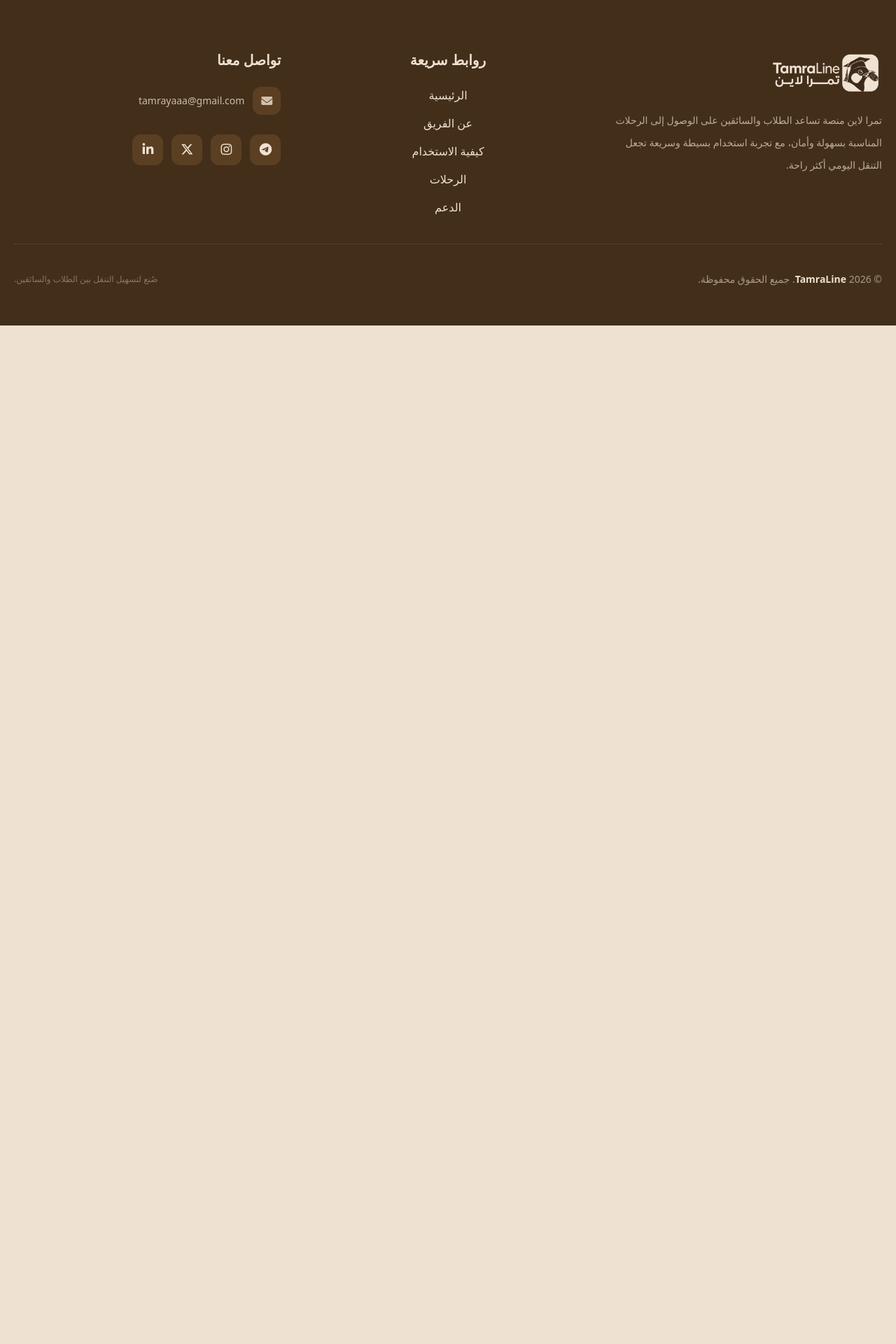
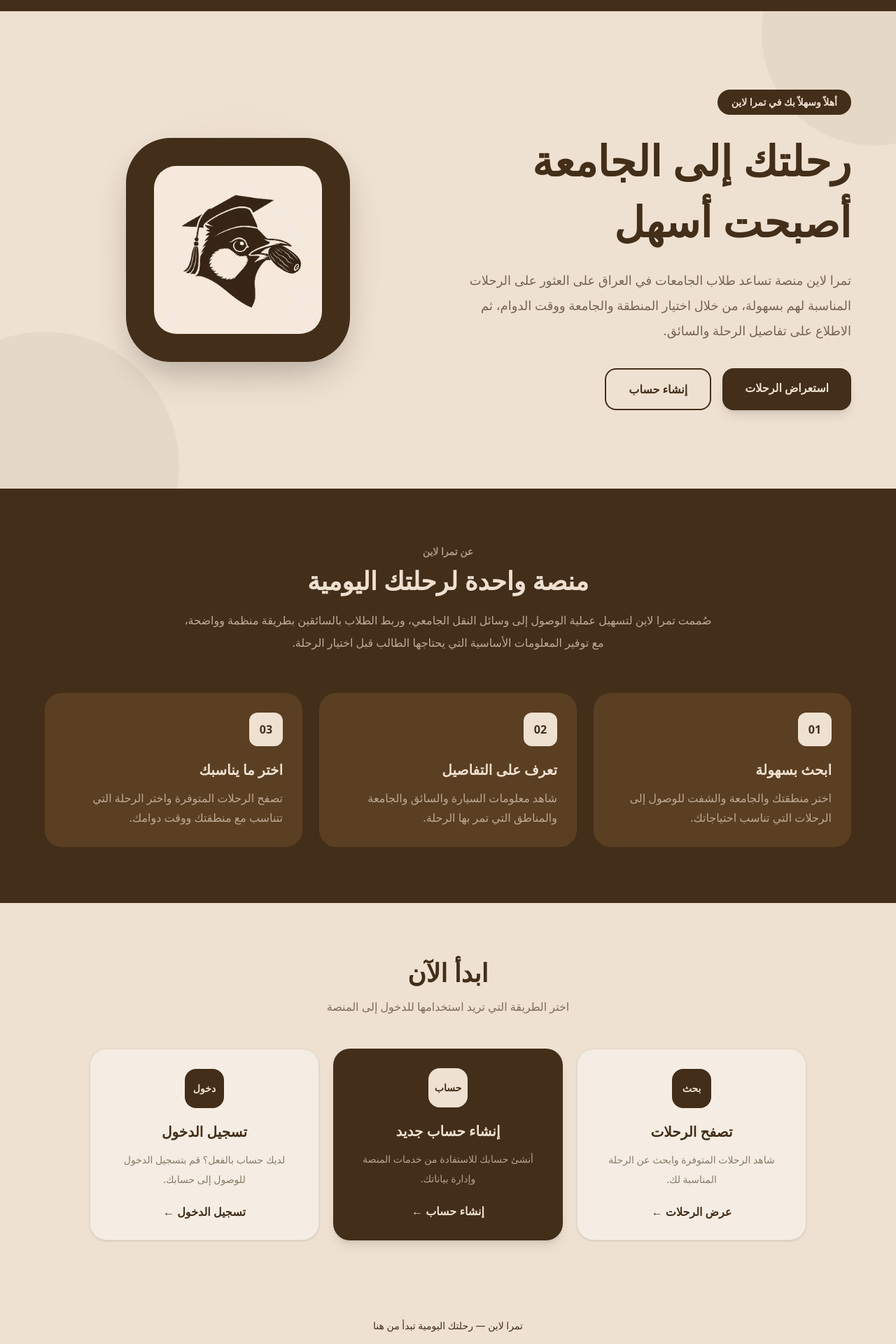
Before and after one commit to l797l/Drbk, a Next.js app: page / in a window 1280 px wide. Shown: the part 80-2000 px from the top of the page at 70% size. Before the commit the page ends 800 px from the top, so only its background shows below. Built offline with nearby package versions, Linux system fonts and the light colour scheme.

Commit message:
create page Home

```diff
--- a/src/app/page.tsx
+++ b/src/app/page.tsx
@@ -1,10 +1,313 @@
-import Card from "../components/card/card";
+
+import Image from "next/image";
+import Link from "next/link";
+
 export default function Home() {
+  return (
+    <main
+      dir="rtl"
+      className="min-h-screen bg-[#EFE1D1] text-[#432E1A]"
+    >
+
+      {/* ================= Hero ================= */}
+      <section className="relative overflow-hidden px-5 py-20 sm:py-28">
+
+        {/* Background decoration */}
+        <div className="absolute -right-32 -top-32 h-80 w-80 rounded-full bg-[#432E1A]/5" />
+        <div className="absolute -bottom-40 -left-32 h-96 w-96 rounded-full bg-[#432E1A]/5" />
+
+        <div className="relative mx-auto max-w-6xl">
+
+          <div className="grid items-center gap-12 md:grid-cols-2">
+
+            {/* Text */}
+            <div className="text-center md:text-right">
+
+              <div className="mb-7">
+
+                <span className="inline-block rounded-full bg-[#432E1A] px-5 py-2 text-sm font-semibold text-[#EFE1D1]">
+                  أهلاً وسهلاً بك في تمرا لاين
+                </span>
+
+              </div>
+
+              <h1 className="text-4xl font-extrabold leading-tight sm:text-5xl lg:text-6xl">
+
+                رحلتك إلى الجامعة
+                <span className="mt-3 block">
+                  أصبحت أسهل
+                </span>
+
+              </h1>
+
+              <p className="mt-7 max-w-xl text-lg leading-9 text-[#432E1A]/70">
+
+                تمرا لاين منصة تساعد طلاب الجامعات في العراق
+                على العثور على الرحلات المناسبة لهم بسهولة،
+                من خلال اختيار المنطقة والجامعة ووقت الدوام،
+                ثم الاطلاع على تفاصيل الرحلة والسائق.
+
+              </p>
 
 
-  return (
-   <>
-   <Card/>
-   </>
+              {/* Main buttons */}
+              <div className="mt-9 flex flex-col gap-4 sm:flex-row md:justify-start">
+
+                <Link
+                  href="/Posts"
+                  className="rounded-2xl bg-[#432E1A] px-8 py-4 text-center font-bold text-[#EFE1D1] shadow-lg transition hover:-translate-y-1 hover:shadow-xl"
+                >
+                  استعراض الرحلات
+                </Link>
+
+                <Link
+                  href="/register"
+                  className="rounded-2xl border-2 border-[#432E1A] px-8 py-4 text-center font-bold transition hover:bg-[#432E1A] hover:text-[#EFE1D1]"
+                >
+                  إنشاء حساب
+                </Link>
+
+              </div>
+
+            </div>
+
+
+            {/* Logo */}
+            <div className="flex justify-center">
+
+              <div className="relative">
+
+                {/* Glow */}
+                <div className="absolute inset-0 scale-75 rounded-full bg-[#432E1A]/10 blur-3xl" />
+
+                <div className="relative flex h-72 w-72 items-center justify-center rounded-[4rem] bg-[#432E1A] p-10 shadow-2xl sm:h-80 sm:w-80">
+
+                  <Image
+                    src="/headerLogo.png"
+                    alt="تمرا لاين"
+                    width={260}
+                    height={260}
+                    className="h-auto w-full object-contain rounded-4xl"
+                    priority
+                  />
+
+                </div>
+
+              </div>
+
+            </div>
+
+          </div>
+
+        </div>
+
+      </section>
+
+
+      {/* ================= About ================= */}
+      <section className="bg-[#432E1A] px-5 py-20 text-[#EFE1D1]">
+
+        <div className="mx-auto max-w-6xl">
+
+          <div className="mx-auto max-w-3xl text-center">
+
+            <p className="text-sm font-semibold text-[#EFE1D1]/60">
+              عن تمرا لاين
+            </p>
+
+            <h2 className="mt-3 text-3xl font-bold sm:text-4xl">
+              منصة واحدة لرحلتك اليومية
+            </h2>
+
+            <p className="mt-5 leading-8 text-[#EFE1D1]/70">
+
+              صُممت تمرا لاين لتسهيل عملية الوصول إلى وسائل
+              النقل الجامعي، وربط الطلاب بالسائقين بطريقة
+              منظمة وواضحة، مع توفير المعلومات الأساسية
+              التي يحتاجها الطالب قبل اختيار الرحلة.
+
+            </p>
+
+          </div>
+
+
+          {/* Features */}
+          <div className="mt-14 grid gap-6 md:grid-cols-3">
+
+            <div className="rounded-3xl bg-[#5B3F22] p-7">
+
+              <div className="mb-5 flex h-12 w-12 items-center justify-center rounded-xl bg-[#EFE1D1] font-bold text-[#432E1A]">
+                01
+              </div>
+
+              <h3 className="text-xl font-bold">
+                ابحث بسهولة
+              </h3>
+
+              <p className="mt-3 leading-7 text-[#EFE1D1]/65">
+                اختر منطقتك والجامعة والشفت للوصول إلى
+                الرحلات التي تناسب احتياجاتك.
+              </p>
+
+            </div>
+
+
+            <div className="rounded-3xl bg-[#5B3F22] p-7">
+
+              <div className="mb-5 flex h-12 w-12 items-center justify-center rounded-xl bg-[#EFE1D1] font-bold text-[#432E1A]">
+                02
+              </div>
+
+              <h3 className="text-xl font-bold">
+                تعرف على التفاصيل
+              </h3>
+
+              <p className="mt-3 leading-7 text-[#EFE1D1]/65">
+                شاهد معلومات السيارة والسائق والجامعة
+                والمناطق التي تمر بها الرحلة.
+              </p>
+
+            </div>
+
+
+            <div className="rounded-3xl bg-[#5B3F22] p-7">
+
+              <div className="mb-5 flex h-12 w-12 items-center justify-center rounded-xl bg-[#EFE1D1] font-bold text-[#432E1A]">
+                03
+              </div>
+
+              <h3 className="text-xl font-bold">
+                اختر ما يناسبك
+              </h3>
+
+              <p className="mt-3 leading-7 text-[#EFE1D1]/65">
+                تصفح الرحلات المتوفرة واختر الرحلة التي
+                تتناسب مع منطقتك ووقت دوامك.
+              </p>
+
+            </div>
+
+          </div>
+
+        </div>
+
+      </section>
+
+
+      {/* ================= Getting Started ================= */}
+      <section className="px-5 py-20">
+
+        <div className="mx-auto max-w-5xl">
+
+          <div className="text-center">
+
+            <h2 className="text-3xl font-bold sm:text-4xl">
+              ابدأ الآن
+            </h2>
+
+            <p className="mt-4 text-[#432E1A]/65">
+              اختر الطريقة التي تريد استخدامها للدخول إلى المنصة
+            </p>
+
+          </div>
+
+
+          <div className="mt-12 grid gap-5 md:grid-cols-3">
+
+            {/* Posts */}
+            <Link
+              href="/posts"
+              className="group rounded-3xl border border-[#432E1A]/10 bg-white/40 p-7 text-center shadow-sm transition hover:-translate-y-1 hover:border-[#432E1A]/20 hover:shadow-xl"
+            >
+
+              <div className="mx-auto flex h-14 w-14 items-center justify-center rounded-2xl bg-[#432E1A] text-sm font-bold text-[#EFE1D1]">
+                بحث
+              </div>
+
+              <h3 className="mt-5 text-xl font-bold">
+                تصفح الرحلات
+              </h3>
+
+              <p className="mt-3 text-sm leading-7 text-[#432E1A]/60">
+                شاهد الرحلات المتوفرة وابحث عن الرحلة
+                المناسبة لك.
+              </p>
+
+              <span className="mt-5 block font-semibold">
+                عرض الرحلات ←
+              </span>
+
+            </Link>
+
+
+            {/* Register */}
+            <Link
+              href="/auth/register"
+              className="group rounded-3xl bg-[#432E1A] p-7 text-center text-[#EFE1D1] shadow-lg transition hover:-translate-y-1 hover:shadow-2xl"
+            >
+
+              <div className="mx-auto flex h-14 w-14 items-center justify-center rounded-2xl bg-[#EFE1D1] text-sm font-bold text-[#432E1A]">
+                حساب
+              </div>
+
+              <h3 className="mt-5 text-xl font-bold">
+                إنشاء حساب جديد
+              </h3>
+
+              <p className="mt-3 text-sm leading-7 text-[#EFE1D1]/65">
+                أنشئ حسابك للاستفادة من خدمات المنصة
+                وإدارة بياناتك.
+              </p>
+
+              <span className="mt-5 block font-semibold">
+                إنشاء حساب ←
+              </span>
+
+            </Link>
+
+
+            {/* Login */}
+            <Link
+              href="/auth/login"
+              className="group rounded-3xl border border-[#432E1A]/10 bg-white/40 p-7 text-center shadow-sm transition hover:-translate-y-1 hover:border-[#432E1A]/20 hover:shadow-xl"
+            >
+
+              <div className="mx-auto flex h-14 w-14 items-center justify-center rounded-2xl bg-[#432E1A] text-sm font-bold text-[#EFE1D1]">
+                دخول
+              </div>
+
+              <h3 className="mt-5 text-xl font-bold">
+                تسجيل الدخول
+              </h3>
+
+              <p className="mt-3 text-sm leading-7 text-[#432E1A]/60">
+                لديك حساب بالفعل؟ قم بتسجيل الدخول
+                للوصول إلى حسابك.
+              </p>
+
+              <span className="mt-5 block font-semibold">
+                تسجيل الدخول ←
+              </span>
+
+            </Link>
+
+          </div>
+
+        </div>
+
+      </section>
+
+
+      {/* ================= Footer ================= */}
+      <footer className=" px-5 py-8 text-center text-[#EFE1D1]">
+
+
+        <p className="text-sm text-[#432E1A]">
+          تمرا لاين — رحلتك اليومية تبدأ من هنا
+        </p>
+
+      </footer>
+
+    </main>
   );
 }
```
